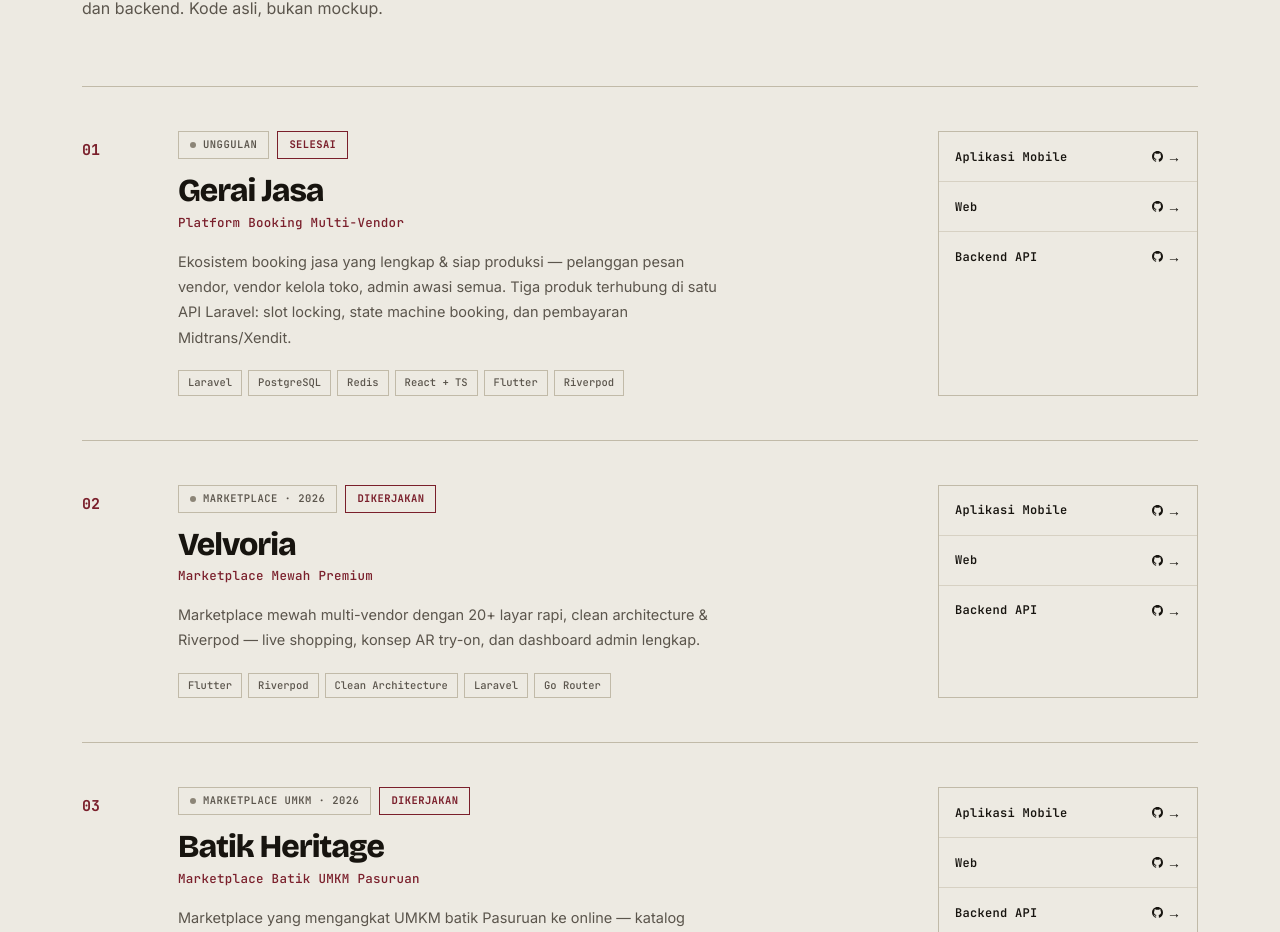
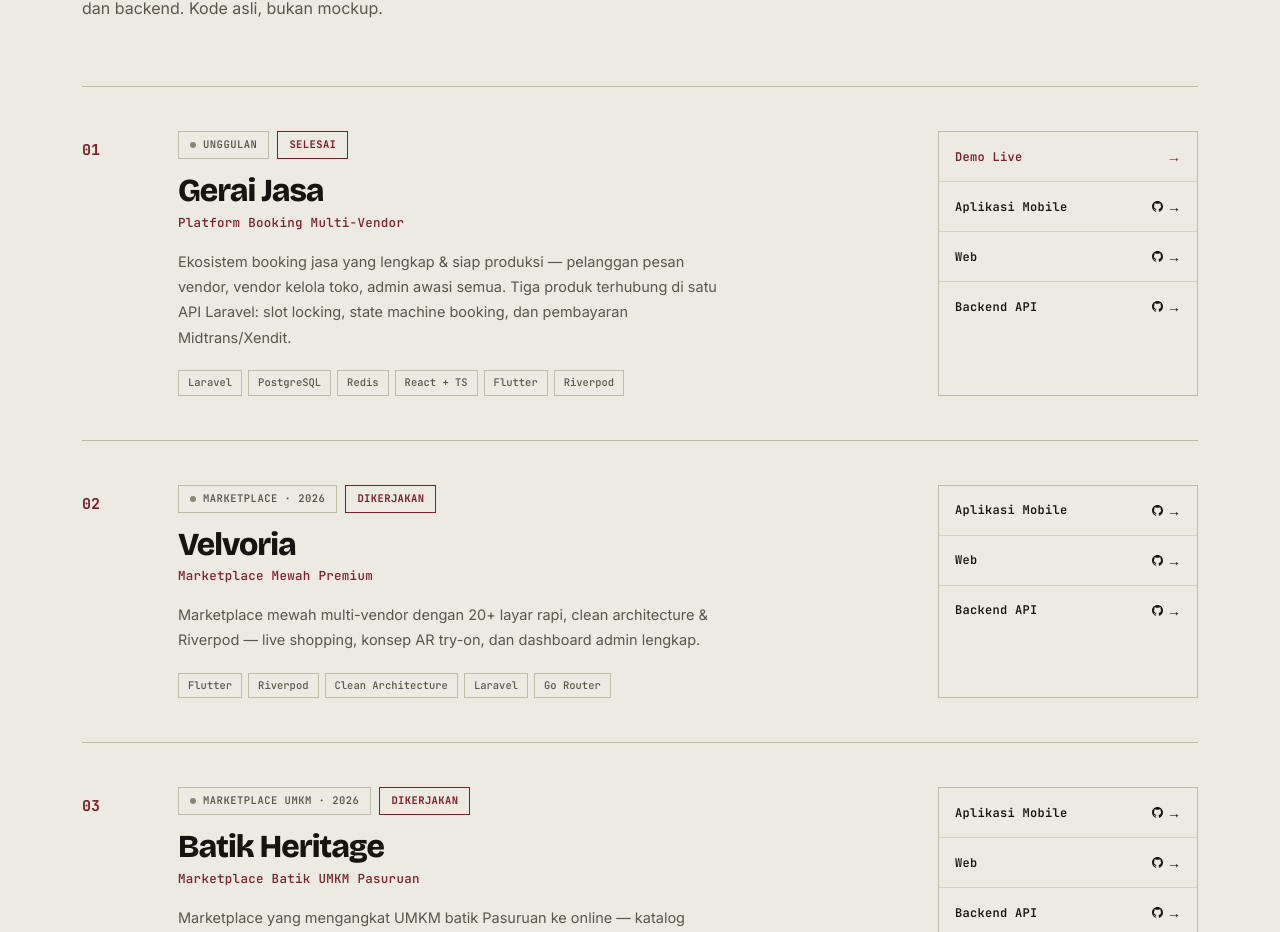
Before and after one commit to Naufall18/portofolio, a React (Vite) app: page / in a window 1280 px wide. Shown: the part 3113-4045 px from the top of the page. Built offline with nearby package versions, Linux system fonts and the light colour scheme; no server answers.

Commit message:
feat: add live demo link to Gerai Jasa project

```diff
--- a/src/components/FeaturedProjects.jsx
+++ b/src/components/FeaturedProjects.jsx
@@ -8,6 +8,7 @@
     name: 'Gerai Jasa',
     stack: ['Laravel', 'PostgreSQL', 'Redis', 'React + TS', 'Flutter', 'Riverpod'],
     links: [
+      { kind: 'demo', url: 'https://geraijasa.naufaldwi.my.id' },
       { kind: 'mobile', url: 'https://github.com/Naufall18/Gerai-Jasa-mobile' },
       { kind: 'web', url: 'https://github.com/Naufall18/Gerai-Jasa-web' },
       { kind: 'api', url: 'https://github.com/Naufall18/Gerai-Jasa-backend' },
@@ -83,9 +84,17 @@
                 </div>
                 <div className="fp-surfaces">
                   {p.links.map((l) => (
-                    <a key={l.url} href={l.url} target="_blank" rel="noreferrer" className="fp-surface">
+                    <a
+                      key={l.url}
+                      href={l.url}
+                      target="_blank"
+                      rel="noreferrer"
+                      className={`fp-surface${l.kind === 'demo' ? ' fp-surface-demo' : ''}`}
+                    >
                       <span className="fp-surface-l">{w.kind[l.kind]}</span>
-                      <span className="fp-surface-arr"><GitHubIcon size={11} /> →</span>
+                      <span className="fp-surface-arr">
+                        {l.kind !== 'demo' && <GitHubIcon size={11} />} →
+                      </span>
                     </a>
                   ))}
                 </div>
--- a/src/dict.jsx
+++ b/src/dict.jsx
@@ -72,7 +72,7 @@
     work: {
       eye: 'Selected Work', titlePre: "Projects I'm ", grad: 'proud of',
       sub: 'End-to-end products I designed and shipped — each spanning mobile, web, and backend. Real code, not mockups.',
-      kind: { mobile: 'Mobile App', web: 'Web', api: 'Backend API' },
+      kind: { demo: 'Live Demo', mobile: 'Mobile App', web: 'Web', api: 'Backend API' },
       projects: {
         gerai: {
           tag: 'Flagship', status: 'Completed', tagline: 'Multi-Vendor Booking Platform',
@@ -192,7 +192,7 @@
     work: {
       eye: 'Karya Pilihan', titlePre: 'Project yang saya ', grad: 'banggakan',
       sub: 'Produk end-to-end yang saya desain dan kirim — mencakup mobile, web, dan backend. Kode asli, bukan mockup.',
-      kind: { mobile: 'Aplikasi Mobile', web: 'Web', api: 'Backend API' },
+      kind: { demo: 'Demo Live', mobile: 'Aplikasi Mobile', web: 'Web', api: 'Backend API' },
       projects: {
         gerai: {
           tag: 'Unggulan', status: 'Selesai', tagline: 'Platform Booking Multi-Vendor',
--- a/src/index.css
+++ b/src/index.css
@@ -199,6 +199,8 @@
 .fp-surface{display:flex;align-items:center;justify-content:space-between;gap:10px;padding:14px 16px;border-bottom:1px solid var(--line);text-decoration:none;transition:background .2s,color .2s}
 .fp-surface:last-child{border-bottom:none}
 .fp-surface:hover{background:var(--ink);color:var(--paper)}
+.fp-surface-demo{color:var(--ox);font-weight:600}
+.fp-surface-demo:hover{background:var(--ox);color:#fff}
 .fp-surface-l{font-family:var(--mono);font-size:12px;font-weight:600;letter-spacing:.3px}
 .fp-surface-k{font-size:9px;font-family:var(--mono);text-transform:uppercase;letter-spacing:1px;opacity:.6}
 .fp-surface-arr{font-size:14px}
```
